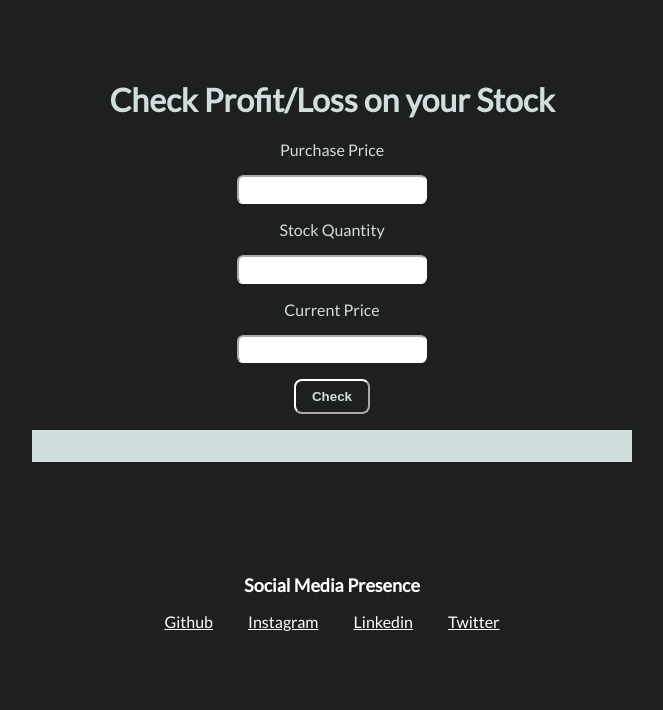
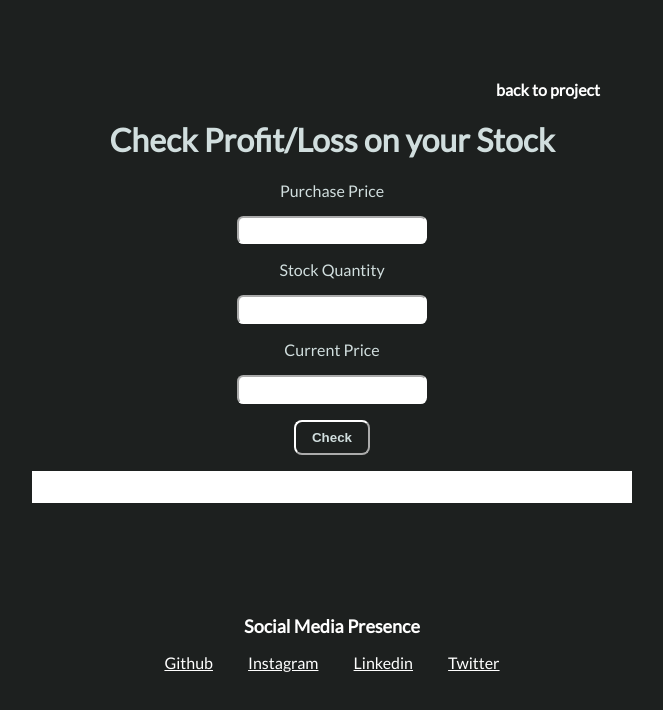
Before and after one commit to kumarsaket601/neogcamp-project5-stockpricegain, a plain HTML site: page index.html in a window 1280 px wide. Shown: the whole page, without its empty margins (308-971 px from the left). Drawn offline with Linux system fonts and the light colour scheme.

Commit message:
doc change  html and css

```diff
--- a/index.html
+++ b/index.html
@@ -9,6 +9,9 @@
 </head>
 <body>
     <div class="container">
+        <nav class="navigation">
+            <a href="https://saketkum.netlify.app/projects.html">back to project</a>
+        </nav>
         <h1>Check Profit/Loss on your Stock</h1>
 
         <label for="purchase-price">Purchase Price</label>
--- a/style.css
+++ b/style.css
@@ -11,7 +11,16 @@ body{
     color: var(--secondary-color);
     margin: 5rem auto;
 }
+.navigation {
+    text-align: right;
+    margin-right: 2rem;
 
+}
+.navigation a{
+    color: white;
+    font-weight: bold;
+    text-decoration: none;
+}
 .container{
 
     margin:auto;
@@ -30,7 +39,7 @@ label,input{
 
 }
 input{
-   padding: 0.3rem 0.3rem;
+    padding: 0.3rem 0.3rem;
     margin: 1rem auto;
     border-color: white;
     border-radius: 0.4rem;
@@ -47,7 +56,7 @@ input{
     font-weight: bold;
 }
 .output{
-    background-color: var(--secondary-color);
+    background-color: white;
     padding: 1rem 2rem;
     color: var(--primary-color);
     margin-top: 1rem;
```
